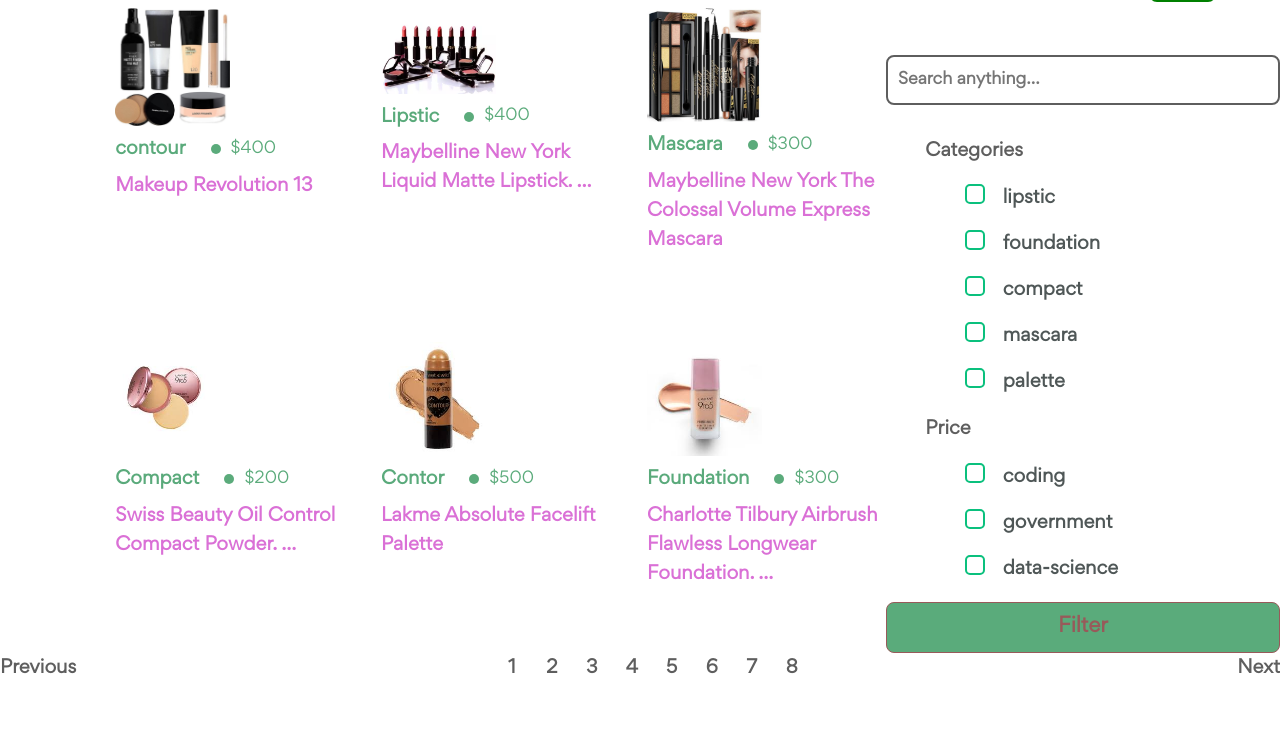
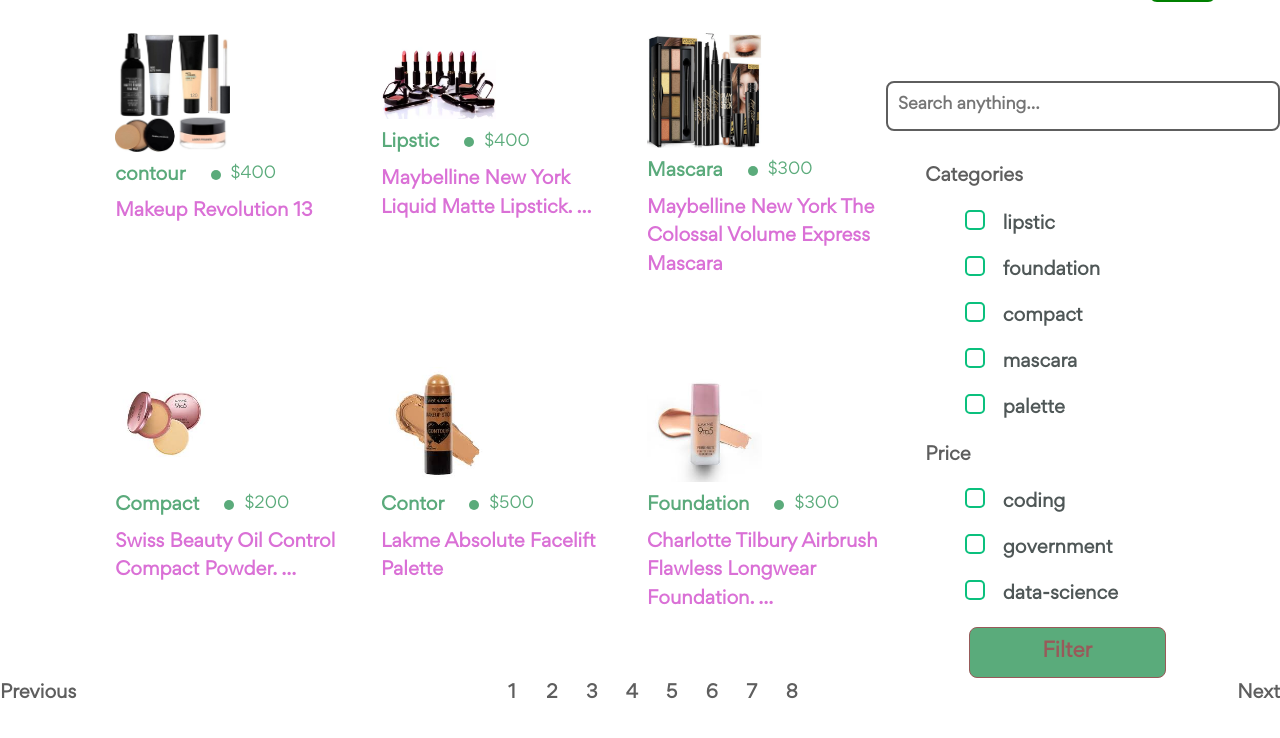
Before and after one commit to Aswathy-G/django-task, a Django app: page / in a window 1280 px wide. Shown: the part 39-777 px from the top of the page. Run offline with Django 4.2, Linux system fonts and the light colour scheme; data comes from the database, SQL or seed files in the repository; both versions use the stored data as it was after the commit; some libraries are stand-ins or nearby versions.

Commit message:
add page styling

```diff
--- a/static/css/style.css
+++ b/static/css/style.css
@@ -405,7 +405,7 @@ section.spotlight div.all-posts {
   form
   input[type="submit"] {
   background-color: #5aab7b;
-  width: 100%;
+  width: 50%;
   padding: 10px;
   font-size: 20px;
   font-weight: 900;
@@ -413,6 +413,7 @@ section.spotlight div.all-posts {
   text-align: center;
   border-radius: 8px;
   cursor: pointer;
+  margin-left: 21%;
 }
 div.pagination {
   width: 100%;
@@ -489,6 +490,7 @@ div.pagination div.pages a:hover {
 #edit-post-home .wrapper {
 }
 .spotlight {
+  margin-top: 2%;
 }
 #edit-post-home .spotlight h3 {
   font-size: 30px;
@@ -599,7 +601,7 @@ form div.title input {
   filter: invert(1);
 } */
 .spotlight
-form div.form-field input{
+form div.form-field input[type="text"]{
   font-size: 20px;
   color: #3f3f3f;
   font-weight: 700;
@@ -621,6 +623,17 @@ form div.form-field textarea {
   width: 46%;
   margin-right: 20%;
 }
+/* .spotlight
+form div.form-field .submit{
+  font-size: 20px;
+  color: #3f3f3f;
+  font-weight: 700;
+  font-weight: 400;
+  border: 1px solid;
+  width: 46%;
+  margin-right: 20%;
+
+} */
 .spotlight
 form div.description p.bottom {
   border-top: 2px solid #949494;
@@ -628,7 +641,7 @@ form div.description p.bottom {
   color: #3f3f3f;
   font-weight: 700;
 }
-.spotlight
+/* .spotlight
  form .input {
   border: 2px solid #949494;
   padding: 15px;
@@ -638,7 +651,8 @@ form div.description p.bottom {
   color: #3f3f3f;
   border-radius: 10px;
   margin-right: 17%;
-}
+ } */
+
 /* .spotlight
  form label.checkbox {
   display: flex;
@@ -696,6 +710,13 @@ form input[type="submit"] {
   text-align: center;
   border-radius: 8px;
   cursor: pointer;
+  margin-left: 80%;
+}
+.spotlight
+form input[type="file"]{
+      width: 30%;
+    padding: 4%;
+    margin-right: 36%;
 }
 /* #edit-post-home section.spotlight
 form label {
```
Also changed, not shown: db.sqlite3, media/products/images/lipstic_HW7aXpz.webp (added).
